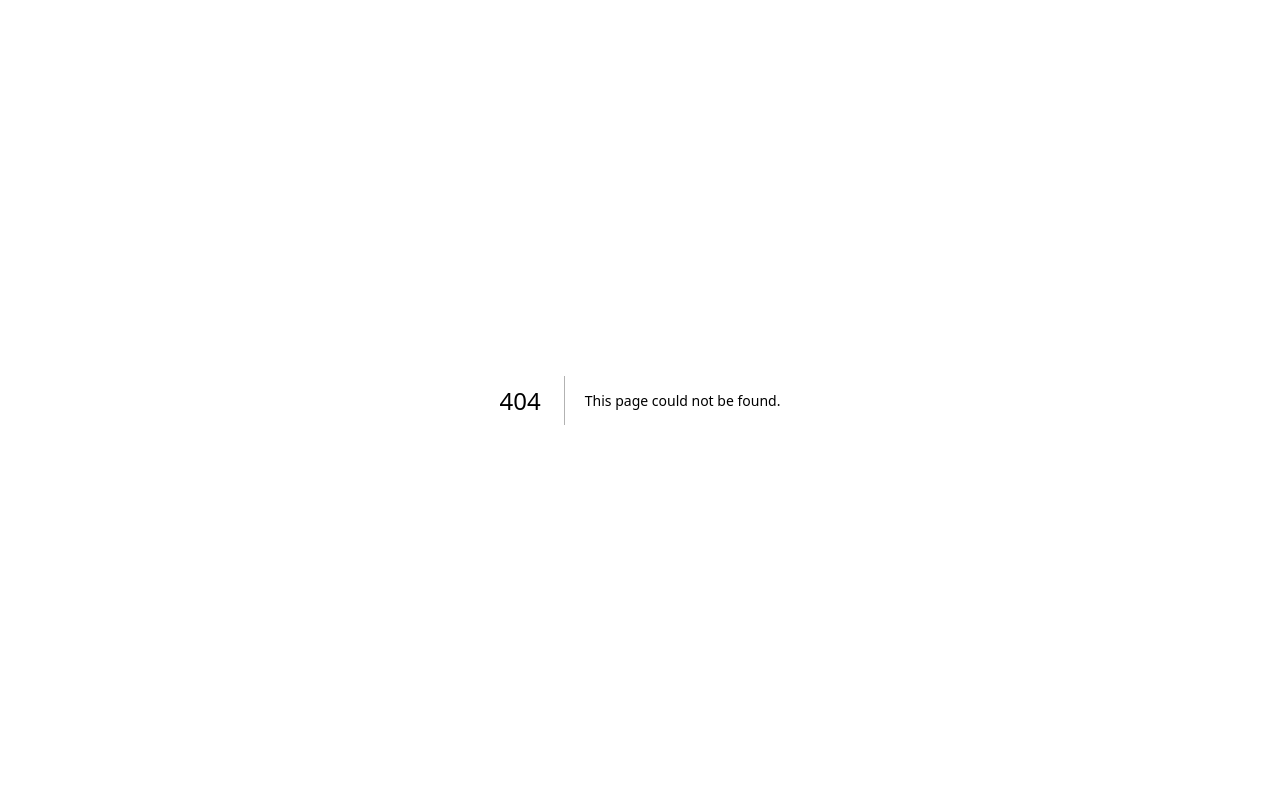
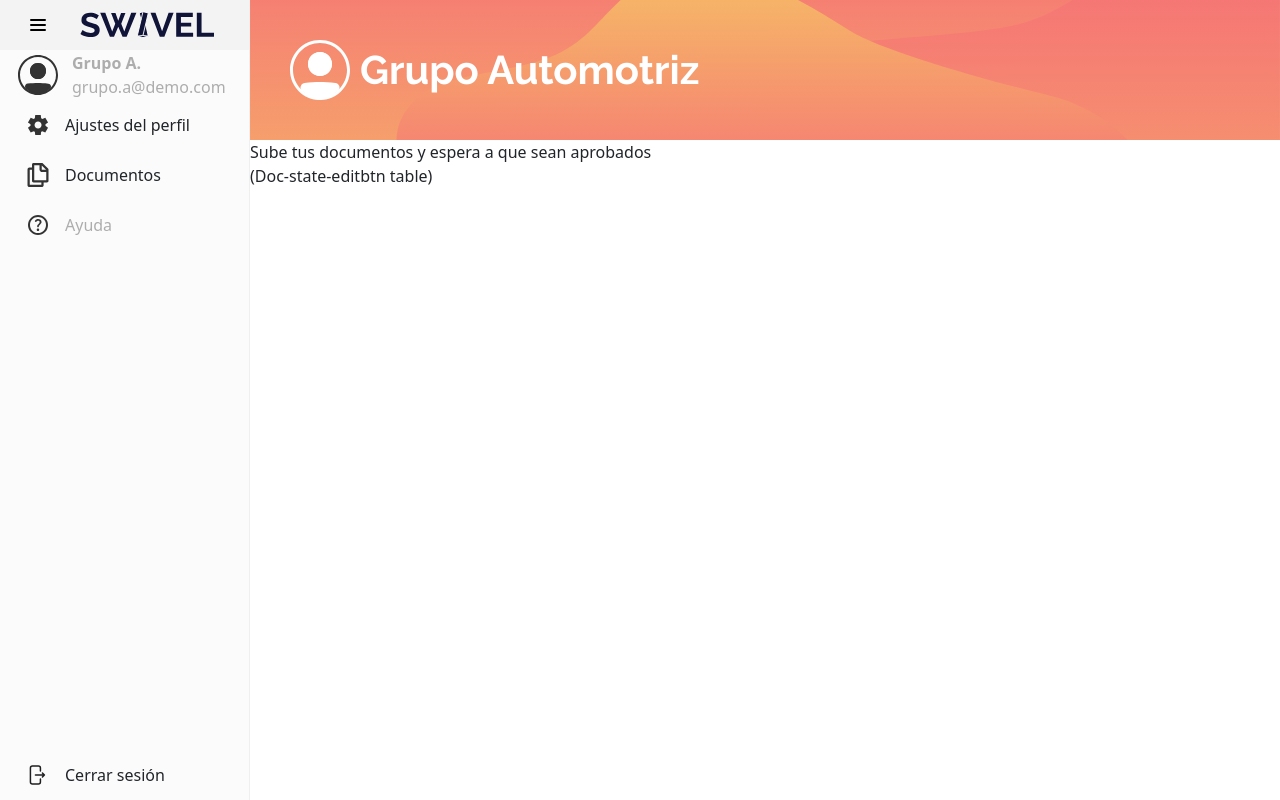
Before and after one commit to SFMB-9/TC3005B.501, a Next.js app in the folder App/swivel/: page /nuevo_grupo_automotriz/docs in a window 1280 px wide. Before the commit this address had no page. Built offline with nearby package versions, Linux system fonts and the light colour scheme.

Commit message:
tweak login route to feature new login page test

```diff
--- a/App/swivel/src/components/Navbar.jsx
+++ b/App/swivel/src/components/Navbar.jsx
@@ -29,7 +29,7 @@ const pages = [
 ];
 const settings = [
   {name: 'Registrate', link: '/auth/signup_seller'},
-  {name: 'Inicia Sesion', link: '/auth/login'},
+  {name: 'Inicia Sesion', link: '/auth/login_comprador'},
 ];
 
 // Funcion que retorna el componente Navbar
--- a/App/swivel/src/pages/automotive_group/branches.js
+++ b/App/swivel/src/pages/nuevo_grupo_automotriz/docs.js
@@ -1,9 +1,12 @@
-import { MenuItem, ProSidebarProvider } from 'react-pro-sidebar'
-import { useState } from 'react'
-import Link from 'next/link'
-import Sidebar from '@/components/ui/sidebar'
+import { ProSidebarProvider, MenuItem } from 'react-pro-sidebar';
+import Sidebar from '@/components/ui/sidebar';
+import NAGHeader from '@/components/new_automotive_group_header';
+import { useState } from 'react';
+import Link from 'next/link';
+import NAGForm from '@/components/new_automotive_group_form';
 
-export default function Branches () {
+
+export default function Docs () {
   const [collapsed, setCollapsed] = useState(false)
   const [toggled, setToggled] = useState(false)
 
@@ -19,12 +22,13 @@ export default function Branches () {
     setCollapsed(!collapsed)
     setToggled(false)
   }
+
   return (
     <>
-      <div className='row' id='body-row'>
+      <div className={`app ${toggled ? 'toggled' : ''}`} style={{display: 'flex'}}>
         {/* Sidebar */}
         <ProSidebarProvider>
-        <Sidebar
+          <Sidebar
             collapsed={collapsed}
             toggled={toggled}
             handleToggleSidebar={handleToggleSidebar}
@@ -37,31 +41,32 @@ export default function Branches () {
               style={{ bottom: 0 }}
               >Cerrar sesión</MenuItem>
             }
-            className="sidebar"
           >
             <MenuItem
-              icon={<img src="/sidebar_branches_icon.svg" />}
-              component={<Link href="/new_automotive_group/settings" />}
+              icon={<img src="/sidebar_settings_icon.svg" />}
+              component={<Link href="./settings" />}
             >
-              Agencias
+              Ajustes del perfil
             </MenuItem>
             <MenuItem
-              icon={<img src="/sidebar_statistics_icon.svg" />}
-              component={<Link href="/new_automotive_group/docs" />}
+              icon={<img src="/sidebar_docs_icon.svg" />}
+              component={<Link href="./docs" />}
             >
-              Estadísticas
+              Documentos
             </MenuItem>
-            <MenuItem icon={<img src="/sidebar_managers_icon.svg" />}>
-              Gerentes
+            <MenuItem disabled icon={<img src="/sidebar_help_icon.svg" />}>
+              Ayuda
             </MenuItem>
           </Sidebar>
         </ProSidebarProvider>
         {/* Page */}
-        <div className='col py-3'>
+        <div style={{width: '100%'}}>
+          <NAGHeader/>
           <div>
-            Agencias
+            Sube tus documentos y espera a que sean aprobados
           </div>
           <div>
+            (Doc-state-editbtn table)
           </div>
         </div>
       </div>
```
Also changed, not shown: App/swivel/src/pages/grupo_automotriz/agencias.js (renamed from App/swivel/src/pages/new_automotive_group/settings.js, +11 -12 lines), App/swivel/src/pages/nuevo_grupo_automotriz/settings.js (renamed from App/swivel/src/pages/new_automotive_group/docs.js, +16 -22 lines), App/swivel/src/pages/auth/signup_comprador.js (added), App/swivel/src/pages/auth/signup_grupo_a.js (added), App/swivel/src/pages/auth/signup_vendedor.js (renamed from App/swivel/src/pages/auth/signup_seller.js), App/swivel/src/pages/automotive_group/dashboard.js (deleted), App/swivel/src/pages/grupo_automotriz/dashboard.js (added), App/swivel/src/pages/new_automotive_group/help.js (deleted), App/swivel/src/pages/nuevo_grupo_automotriz/help.js (added).
